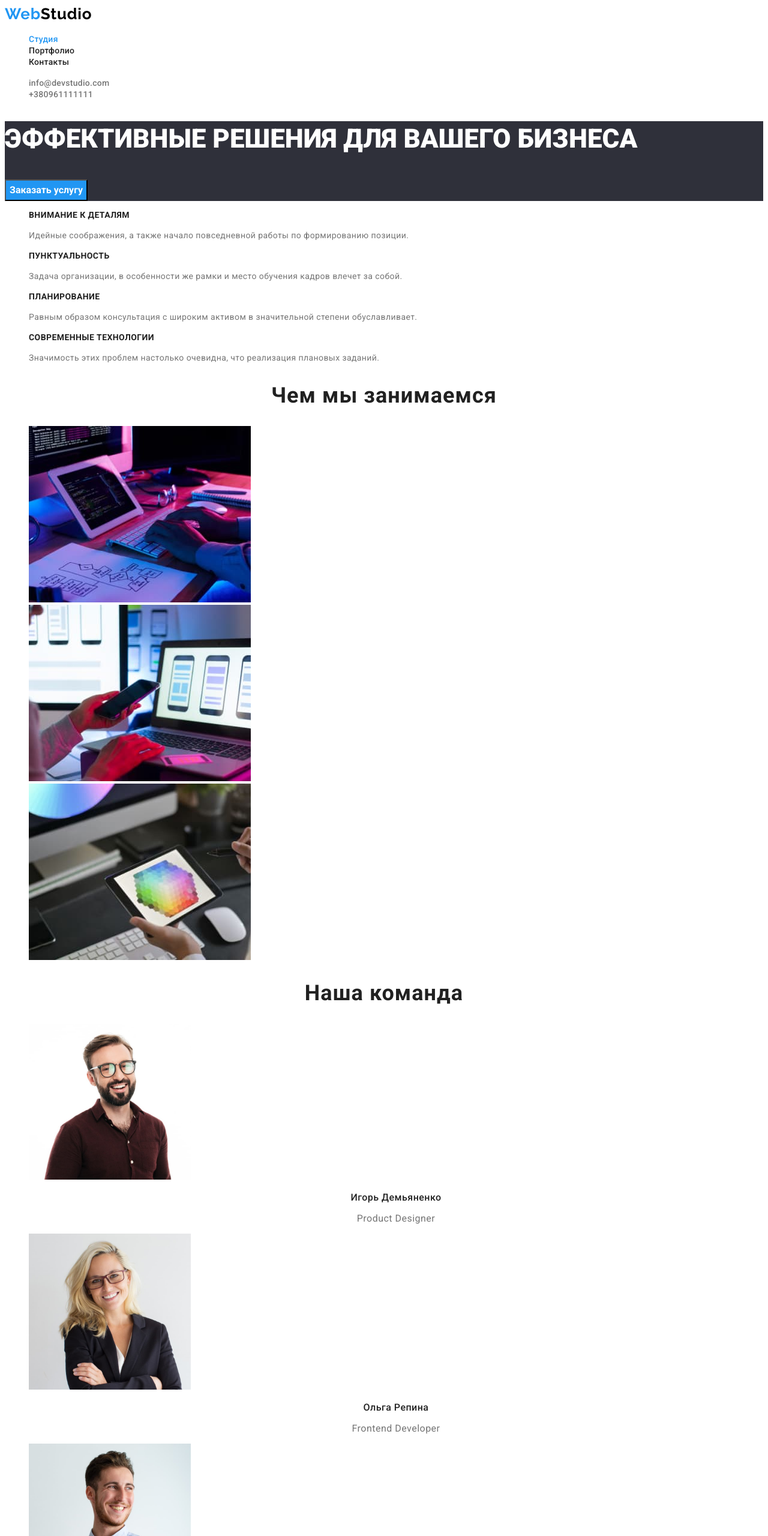
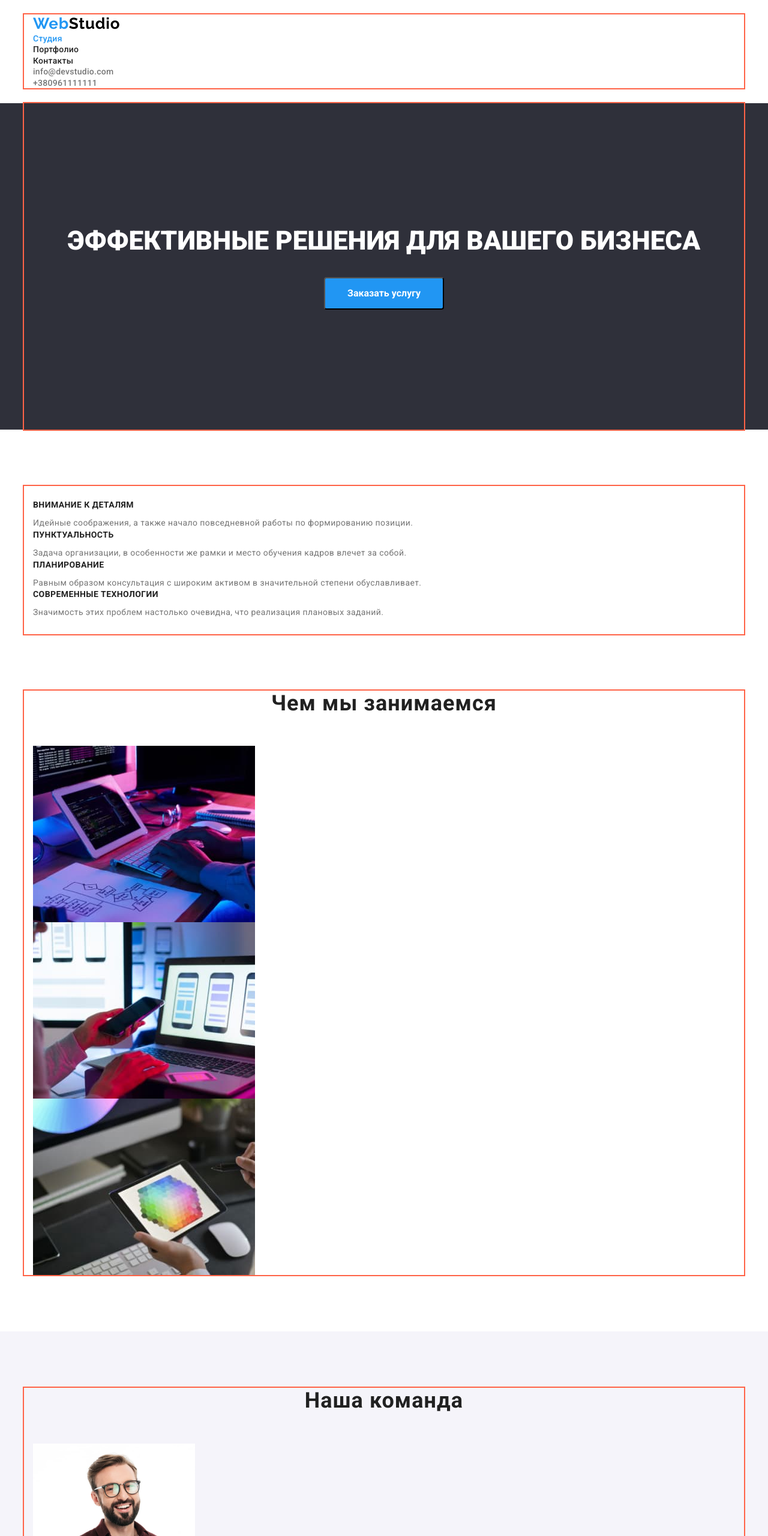
Before and after one commit to Lazyuno1987/goit-markup-hw-03, a plain HTML site: page index.html in a window 1280 px wide. Shown: the top 2560 px of the page at 60% size. Drawn offline with nearby package versions, Linux system fonts and the light colour scheme.

Commit message:
nove
nove

```diff
--- a/css/styles.css
+++ b/css/styles.css
@@ -5,10 +5,42 @@
     --other-color: #FFFFFF;
 }
 
+html{
+    box-sizing: border-box;
+}
+
+
+
 
 body{
     font-family: "Roboto", sans-serif ;
     color: var(--first-color);
+}
+
+p, h1, h2, h3, h4{
+    margin: 0;
+}
+
+ul{
+    margin: 0;
+    padding: 0;
+}
+img{
+    display: block;
+}
+
+.button{
+    cursor: pointer;
+}
+
+
+.container{
+    width: 1170px;
+    padding-left: 15px;
+    padding-right: 15px;
+    margin: 0 auto;
+    outline: 2px solid tomato;
+
 }
 
 .list{
@@ -19,6 +51,11 @@ list-style: none;
 
 }
 /* Стилизация header  */
+.header{
+    padding-top: 24px;
+    padding-bottom: 25px;
+
+}
 
 
 .header-logo-link{
@@ -28,6 +65,7 @@ font-size: 26px;
 line-height: 1.19;
 letter-spacing: 0.03em;
 color: var(--accent-color);
+
 }
 
 
@@ -42,6 +80,7 @@ line-height: 1.14;
 letter-spacing: 0.02em;
 color: var(--first-color);
 }
+
 .nav-item .link:hover,
 .nav-item .link:focus{
 color: var(--accent-color);
@@ -51,6 +90,7 @@ color: var(--accent-color);
 }
 
 /* Стилизация контактов */
+
 .header-item .link{
 font-family: "Roboto";
 font-weight: 500;
@@ -59,6 +99,7 @@ line-height: 1.14;
 letter-spacing: 0.02em;
 color: #757575;
 
+
 }
 .header-item .link:hover,
 .header-item .link:focus{
@@ -66,7 +107,10 @@ color: var(--accent-color) ;
 }
 /* Стилизация main */
 .main{
-    background: #2F303A
+    background: #2F303A;
+    text-align: center;
+
+
 }
 .main-title{
     font-family: "Roboto";
@@ -75,6 +119,10 @@ color: var(--accent-color) ;
     line-height: 1.36;
     color: var(--other-color);
     text-transform: uppercase;
+    margin-bottom: 30px;
+    padding-top: 200px;
+
+
 }
 
 .main-btn{
@@ -85,7 +133,12 @@ line-height: 1.88;
 color: var(--other-color);
 background-color:  var(--accent-color);
 cursor: pointer;
+border-radius: 4px;
+padding: 10px 32px;
+min-width: 200px;
+margin-bottom: 200px;
 }
+
 .main-btn:hover, .main-btn:focus{
 background-color: #188CE8;
 }
@@ -100,6 +153,14 @@ background-color: #188CE8;
     height: 1px;
     margin: -1px;
 }
+.hero{
+    padding-top: 94px;
+    padding-bottom: 94px;
+}
+.hero-list{
+    padding-top: 24px;
+    padding-bottom: 24px;
+}
 
 
 .hero-title{
@@ -110,6 +171,7 @@ line-height: 1.14;
 letter-spacing: 0.03em;
 text-transform: uppercase;
 color: var(--first-color);
+margin-bottom: 10px;
 }
 .hero-text{
 font-family: Roboto;
@@ -117,8 +179,12 @@ font-size: 14px;
 line-height: 1.71;
 letter-spacing: 0.03em;
 color: var(--second-color);
+
 }
 /* Стилизация pre-about */
+.pre-about{
+    padding-bottom: 94px;
+}
 
 
 .pre-about-title{
@@ -129,9 +195,15 @@ line-height: 1.17;
 text-align: center;
 letter-spacing: 0.03em;
 color: var(--first-color);
+margin-bottom: 50px;
 
 }
 /* Стилизация about */
+.about{
+    background: #F5F4FA;
+    padding-top: 94px;
+    padding-bottom: 94px;
+}
 .about-title{
 font-family: "Roboto";
 font-weight: 700;
@@ -139,6 +211,10 @@ font-size: 36px;
 line-height: 1.17;
 text-align: center;
 letter-spacing: 0.03em;
+margin-bottom: 50px;
+}
+.about-item{
+    margin-bottom: 30px;
 }
 
 .about-after-title{
@@ -149,6 +225,7 @@ line-height: 1.19;
 text-align: center;
 letter-spacing: 0.03em;
 color: var(--first-color);
+margin-bottom: 10px;
 }
 .about-text{
 font-family: "Roboto";
@@ -165,15 +242,20 @@ color: grey;
 }
 .footer{
     background-color: #2F303A;
+    padding-top: 60px;
+    padding-bottom: 60px;
+
 }
 
 .footer-logo{
+
     font-family: "Raleway";
     font-weight: 700;
     font-size: 26px;
     line-height: 1.19;
     letter-spacing: 0.03em;
     color: var(--accent-color);
+    margin-bottom: 20px;
 
 }
 .logo-link{
@@ -183,6 +265,7 @@ font-size: 14px;
 line-height: 1.71;
 letter-spacing: 0.03em;
 color: var(--other-color);
+margin-bottom: 9px;
 }
 .footer-link{
 font-family: "Roboto";
@@ -191,6 +274,7 @@ font-size: 14px;
 line-height: 1.71;
 letter-spacing: 0.03em;
 color: rgba(255, 255, 255, 0.6);
+margin-bottom: 9px;
 }
 
 .footer-link:hover, .footer-link:focus{
@@ -210,10 +294,18 @@ text-align: center;
 letter-spacing: 0.03em;
 color: var(--first-color);
 background: #F5F4FA;
+border-radius: 4px;
+border:1px solid transparent;
+padding: 6px 22px;
 }
 /* Стилизация контенту */
 .content{
-    background-color: #F5F4FA;
+    padding-top: 94px;
+    padding-bottom: 94px;
+}
+
+.filters-list{
+    margin-bottom: 50px;
 }
 .content-title{
 font-family: "Roboto";
--- a/index.html
+++ b/index.html
@@ -6,11 +6,13 @@
         <link rel="preconnect" href="https://fonts.googleapis.com">
         <link rel="preconnect" href="https://fonts.gstatic.com" crossorigin>
         <link href="https://fonts.googleapis.com/css2?family=Raleway:wght@700&family=Roboto:wght@400;500;700;900&display=swap" rel="stylesheet">
+        <link rel="stylesheet" href="https://cdnjs.cloudflare.com/ajax/libs/normalize/8.0.1/normalize.min.css" integrity="sha512-NhSC1YmyruXifcj/KFRWoC561YpHpc5Jtzgvbuzx5VozKpWvQ+4nXhPdFgmx8xqexRcpAglTj9sIBWINXa8x5w==" crossorigin="anonymous" referrerpolicy="no-referrer" />
         <link rel="stylesheet" href="./css/styles.css">
     </head>
     <body>
         <!--header-->
         <header class="header">
+            <div class="container">
             <a class="link header-logo-link" href="">Web<span style="color: black;">Studio</span></a>
             <nav class="nav">
                 <ul class="list nav-list">
@@ -23,14 +25,18 @@
                 <li class="header-item"><a class="link" href="mailto:info@devstudio.com">info@devstudio.com</a></li>
                 <li class="header-item"><a class="link" href="tel:+380961111111">+380961111111</a></li>
             </ul>
+            </div>
         </header>
                 <!--main-->
             <main>
             <section class="main">
+                <div class="container">
                 <h1 class="main-title">Эффективные решения для вашего бизнеса</h1>
                 <button type="button" class="main-btn" name="order_a_service" >Заказать услугу </button>
+
             </section>
                 <section class="hero">
+                    <div class="container">
                     <h2 class="visually-hidden">elements_of_the_section</h2>
                     <ul class="list hero-list">
                         <li class="hero-item">
@@ -50,16 +56,20 @@
                             <p class="hero-text">Значимость этих проблем настолько очевидна, что реализация плановых заданий.</p>
                         </li>
                     </ul>
+                </div>
                 </section>
                 <section class="pre-about">
+                    <div class="container">
                     <h2 class="pre-about-title">Чем мы занимаемся</h2>
                     <ul class="list pre-about-list">
                         <li class="pre-about-item"><img width="370" src="./images/studia/1.jpg" alt="комп'ютер"></li>
                         <li class="pre-about-item"><img width="370" src="./images/studia/2.jpg" alt="ноутбук"></li>
                         <li class="pre-about-item"><img width="370" src="./images/studia/3.jpg" alt="планшет"></li>
                     </ul>
+                    </div>
                 </section>
                 <section class="about">
+                    <div class="container">
                     <h2 class="about-title">Наша команда</h2>
                     <ul class="list about-list">
                         <li class="about-item"><img width="270" src="./images/studia/img1.jpg" alt="phono1">
@@ -75,16 +85,19 @@
                         <h3 class="about-after-title">Михаил Ермаков</h3>
                         <p class="about-text">UI Designer</p></li>
                     </ul>
+                </div>
                 </section>
 
             </main>
             <!--footer-->
         <footer class="footer">
+            <div class="container">
             <a class="link footer-logo" href="">Web<span style="color: #FFFFFF;">Studio</span></a>
                 <address><a class="link logo-link" href="https://goo.gl/maps/KPs6RbWNCSLC7qSL6" target="_blank" rel="noopener noreferrer" >г. Киев, пр-т Леси Украинки, 26</a>
                         <a class="link footer-link" href="mailto:info@example.com">info@example.com</a>
                         <a class="link footer-link" href="tel:+380991111111">+380991111111</a>
                 </address>
+            </div>
         </footer>
     </body>
 </html>
```
Also changed, not shown: portfolio.html (+10 -1 lines).
